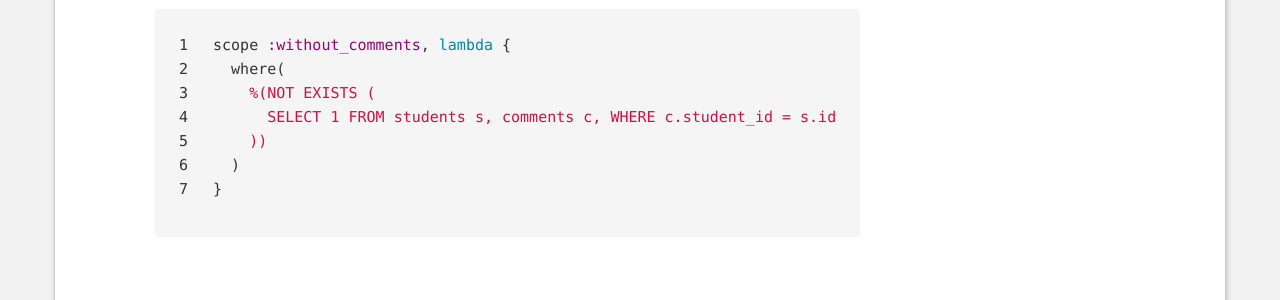
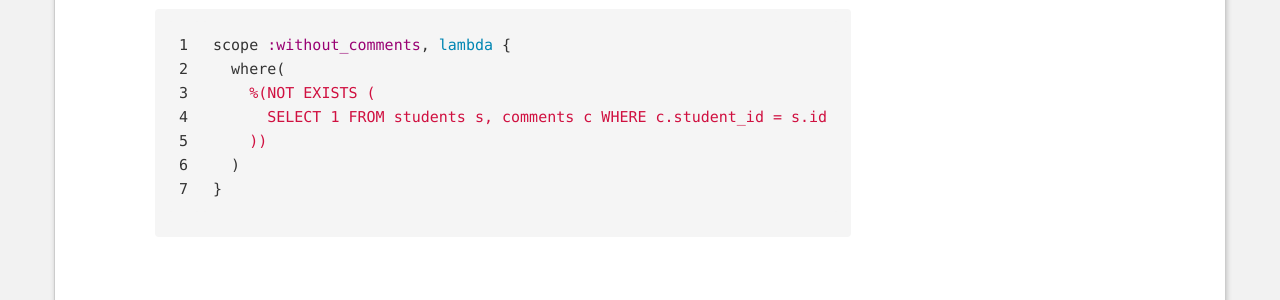
Before and after one commit to jhund/filterrific, a Jekyll site: the page built from pages/active_record_scope_patterns.md, in a window 1280 px wide and 900 px high, scrolled down 6093 px. Shown: the part 176-476 px from the top of the window. Built offline with Jekyll 4.4.1, drawn with Linux system fonts in a browser that asks for light colours; Markdown is read by kramdown in place of the engine named in the settings.

Commit message:
Fixed syntax error in SQL

```diff
--- a/pages/active_record_scope_patterns.md
+++ b/pages/active_record_scope_patterns.md
@@ -237,7 +237,7 @@ Naming convention: `without_%{plural association name}`.
 scope :without_comments, lambda {
   where(
     %(NOT EXISTS (
-      SELECT 1 FROM students s, comments c, WHERE c.student_id = s.id
+      SELECT 1 FROM students s, comments c WHERE c.student_id = s.id
     ))
   )
 }
```
